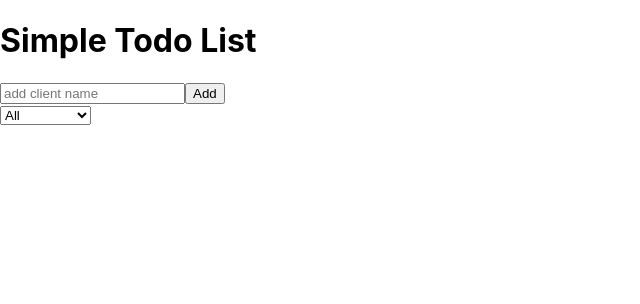
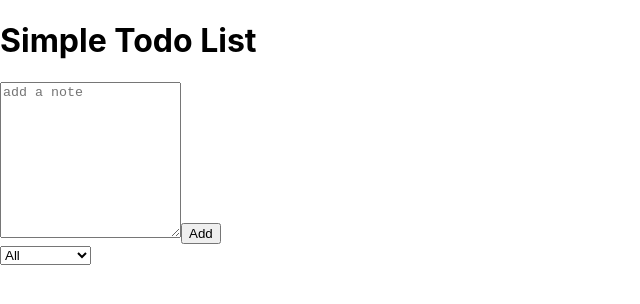
Before and after one commit to AdarshNaikDev/simple-todo, a React (Create React App) app: page / in a window 1280 px wide. Shown: the top 304 px of the page, without its empty margins (0-640 px from the left). Built offline with nearby package versions, Linux system fonts and the light colour scheme.

Commit message:
Input changed to textarea for adding notes

```diff
--- a/src/App.css
+++ b/src/App.css
@@ -32,6 +32,7 @@
   from {
     transform: rotate(0deg);
   }
+
   to {
     transform: rotate(360deg);
   }
--- a/src/Components/Form.js
+++ b/src/Components/Form.js
@@ -22,7 +22,7 @@ const Form = ({setInputText, todos, setTodos, inputText})=>{
     return(
         <>
             <form >
-                <input type="text" value={inputText} onChange={inputTextHandler} placeholder="add client name"/>
+                <textarea rows={10} cols={20} value={inputText} onChange={inputTextHandler} placeholder="add a note"/>
                 <button type='submit' onClick={submitTodoHandler}>Add</button>
                 <div >
                 <select>
```
